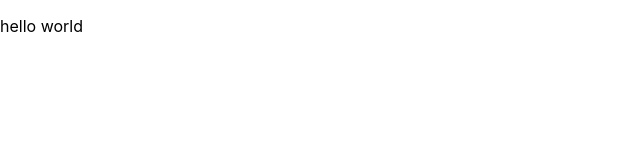
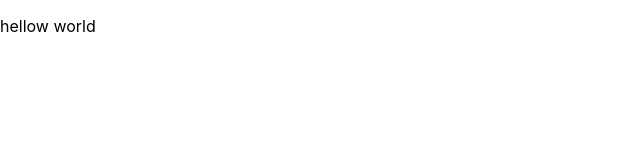
Before and after one commit to saksx/howperformativeami, a React (Create React App) app: page / in a window 1280 px wide. Shown: the top 160 px of the page, without its empty margins (0-640 px from the left). Built offline with nearby package versions, Linux system fonts and the light colour scheme.

Commit message:
update LESGO

```diff
--- a/src/App.js
+++ b/src/App.js
@@ -5,7 +5,7 @@ function App() {
   return (
 
         <p>
-         hello world
+        hellow world
         </p>
 
 
```
